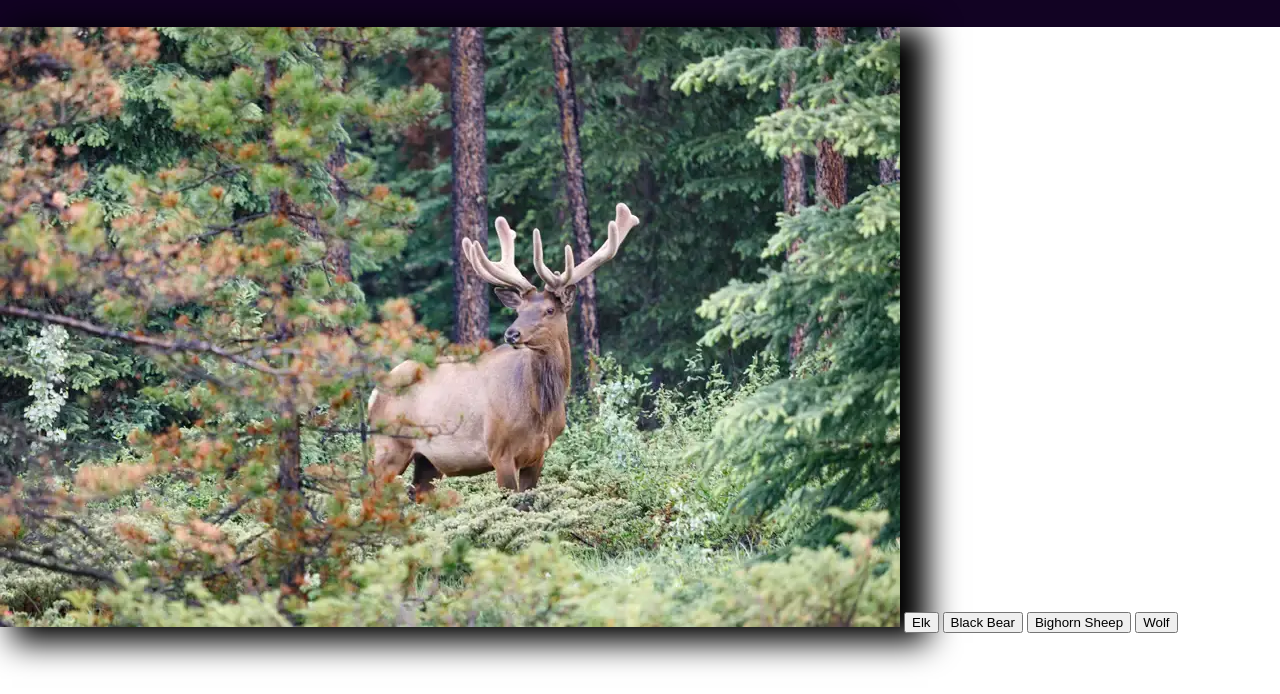
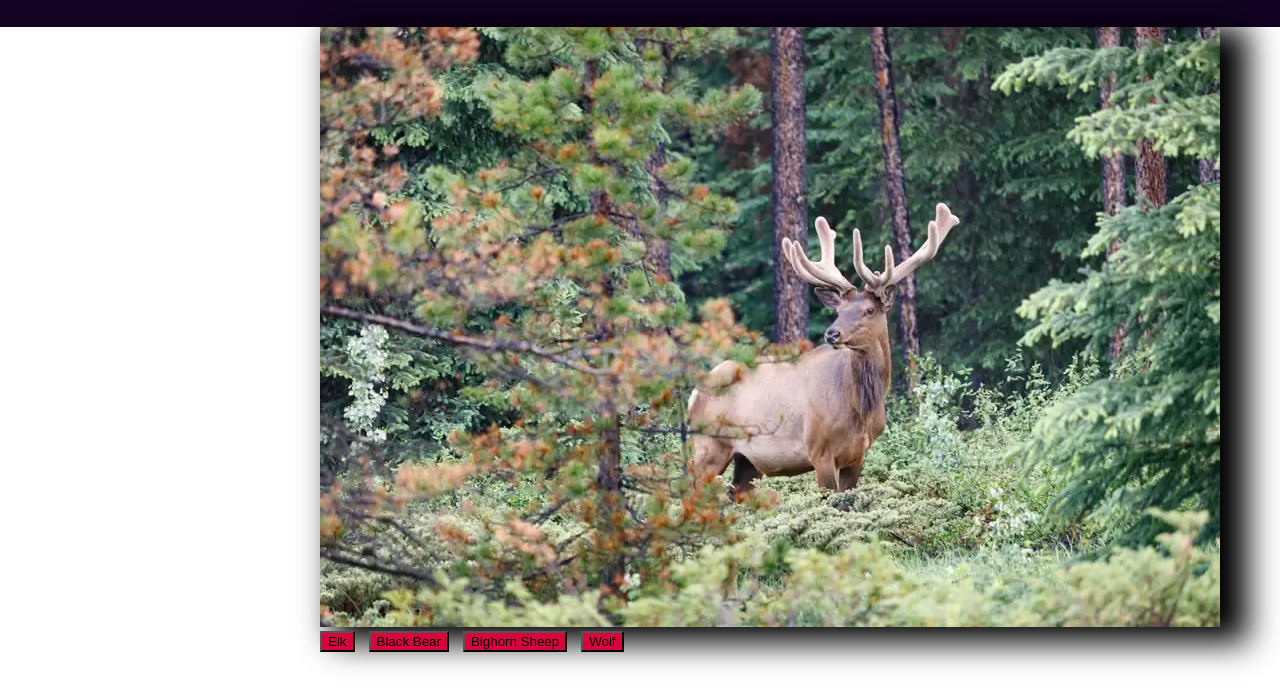
Before and after one commit to ArenasFD/cprg-218-lab-2, a plain HTML site: page index.html in a window 1280 px wide. Shown: the part 106-800 px from the top of the page. Drawn offline with Linux system fonts and the light colour scheme.

Commit message:
Update styles.css
Lab2

```diff
--- a/styles.css
+++ b/styles.css
@@ -18,6 +18,7 @@ header{
 main{
 
     margin: auto;
+    width: 50%;
     }
 
 #banner{
@@ -27,6 +28,8 @@ main{
     margin:auto;
         box-shadow: 20px 8px 30px 8px;
 }
-#button {
-    background-color: #97bf04;
+button {
+    background-color: #d9043d;
+    margin-right: 10px;
+
 }
```
